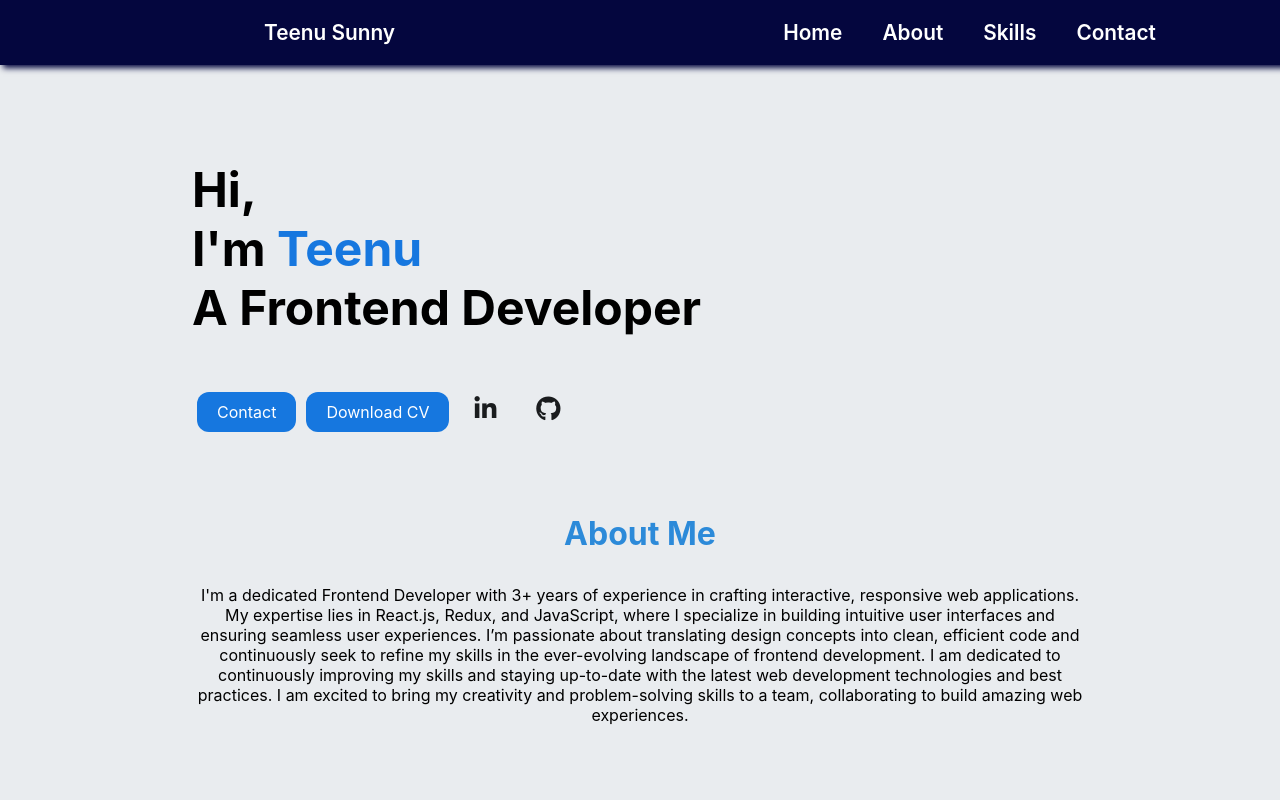
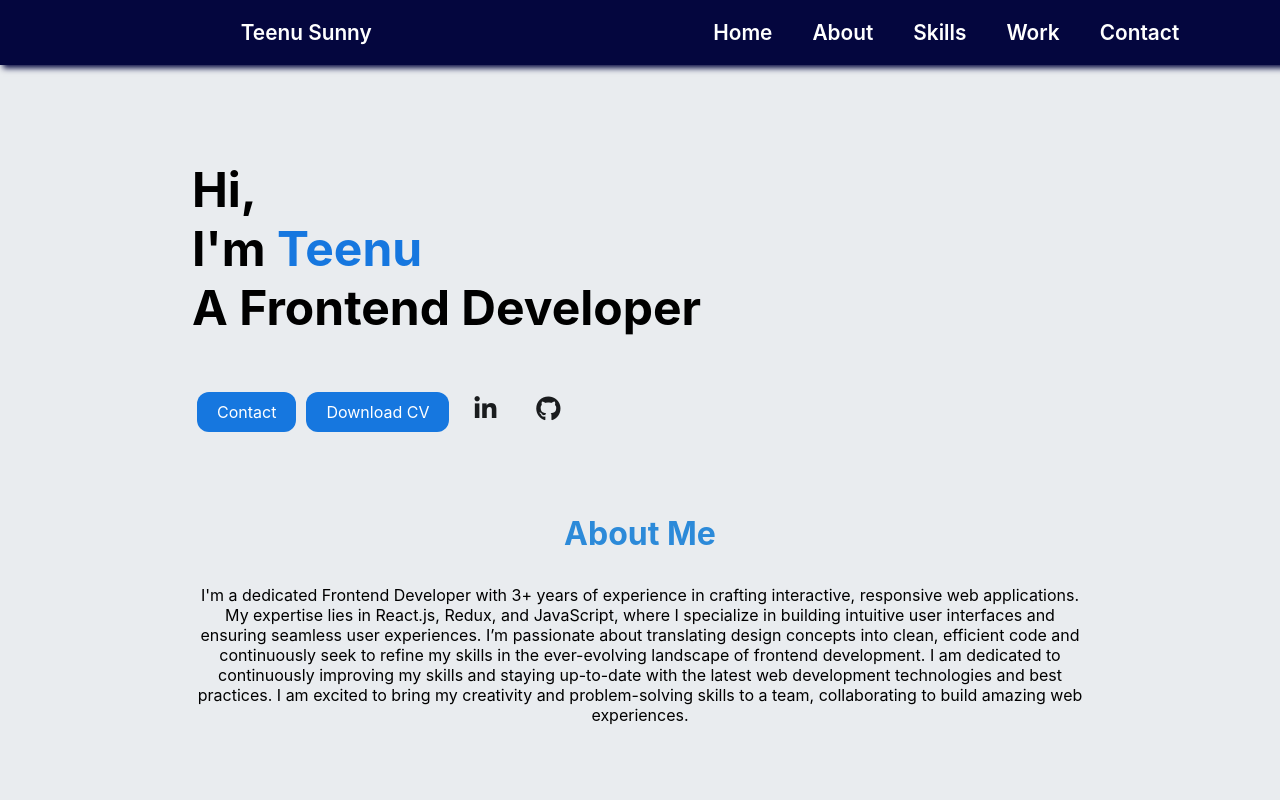
Before and after one commit to teenusunny97/portFolio, a React (Create React App) app: page / in a window 1280 px wide. Shown: the top 800 px of the page. Built offline with nearby package versions, Linux system fonts and the light colour scheme.

Commit message:
work is enabled

```diff
--- a/src/Portfolio.jsx
+++ b/src/Portfolio.jsx
@@ -21,7 +21,7 @@ const Portfolio=()=>{
                         >Home</a></li>
                         <li><a href="#about" >About</a></li>
                         <li><a href="#skills">Skills</a></li>
-                        {/* <li><a href="#work" >Work</a></li> */}
+                        <li><a href="#work" >Work</a></li>
                         <li><a href="#contact" >Contact</a></li>
 
                     </ul>
```
